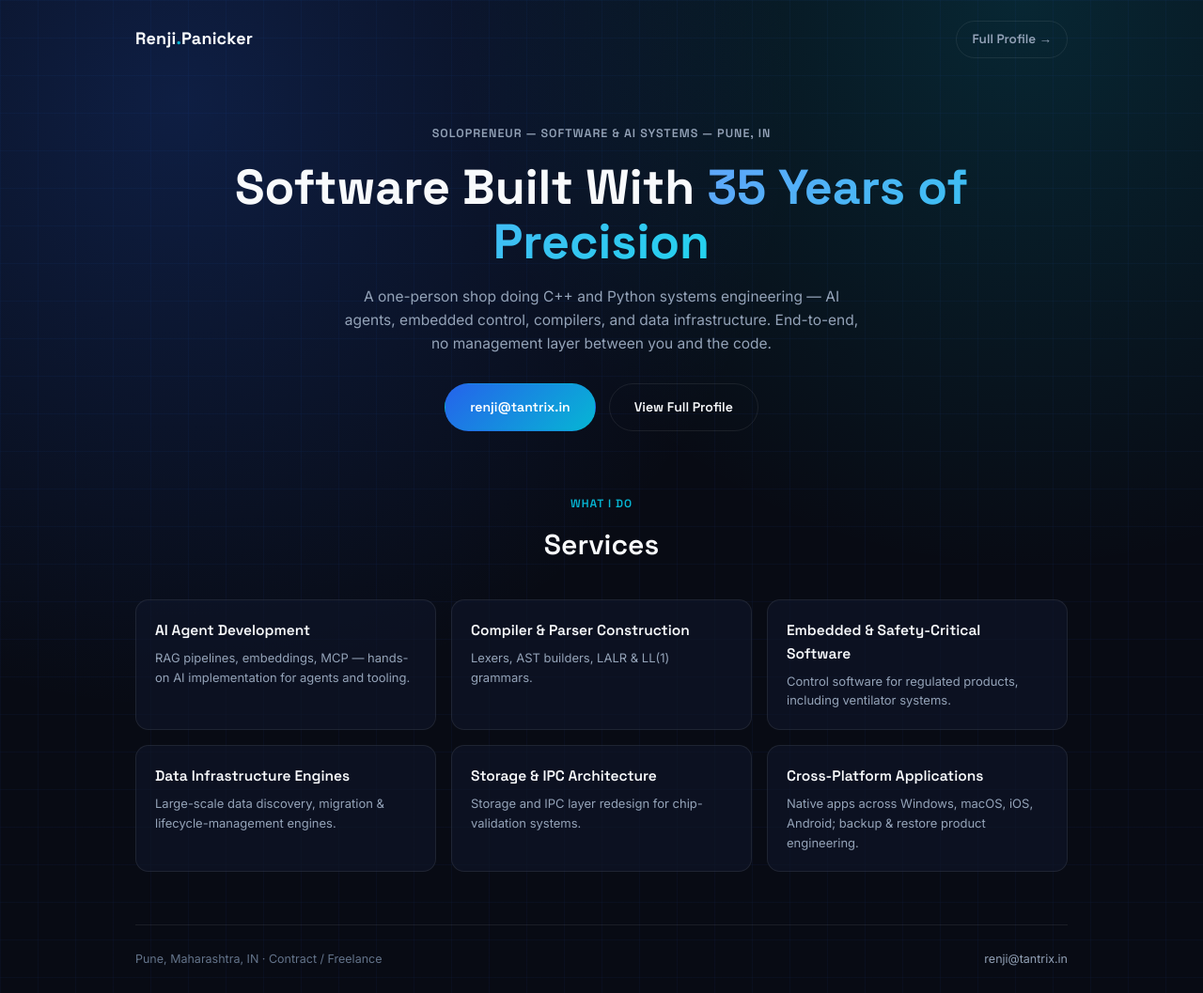
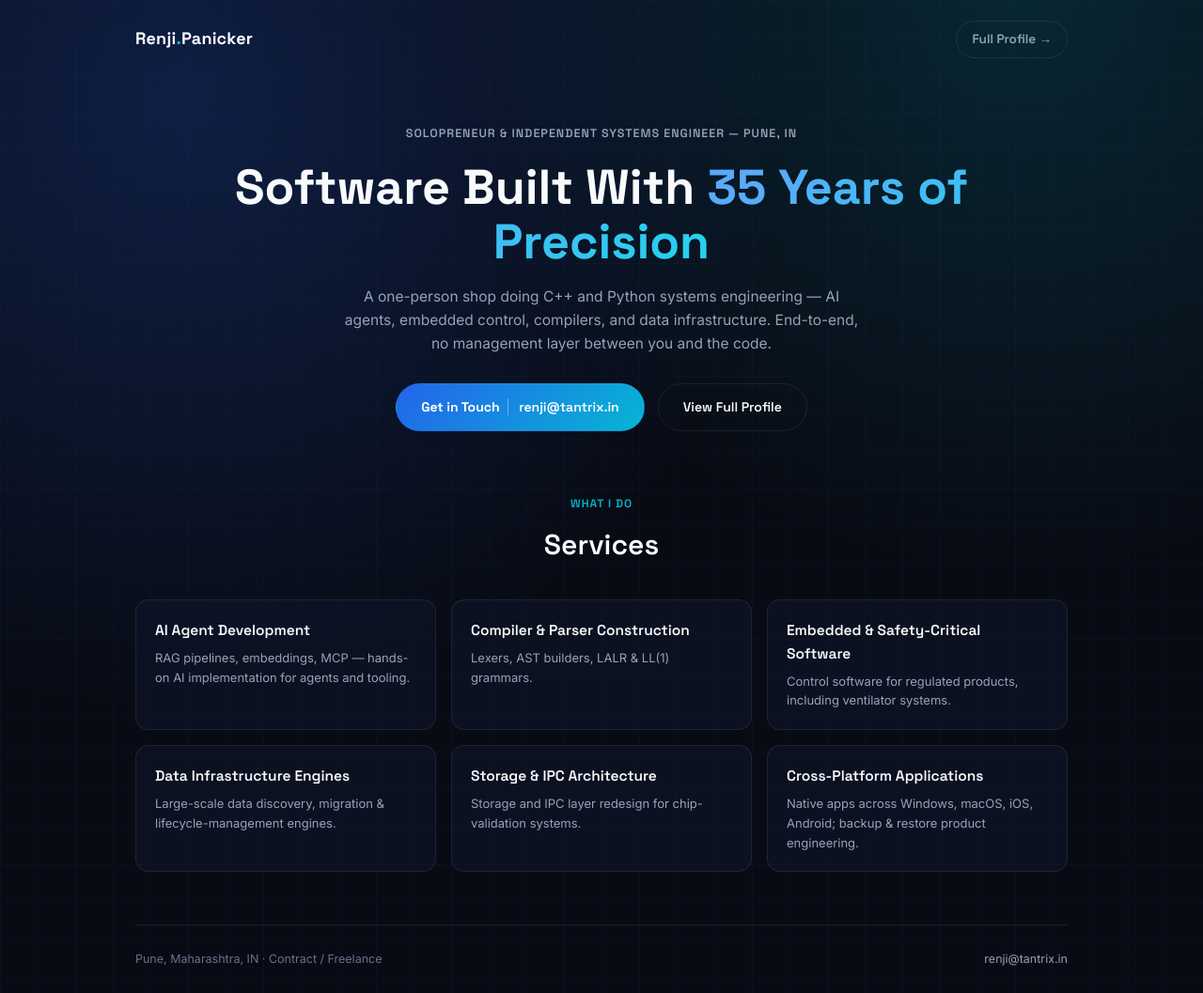
Before and after one commit to TantrixAuto/website, a plain HTML site: page index.html in a window 1280 px wide. Shown: the whole page at 94% size. Drawn offline with Linux system fonts and the light colour scheme.

Commit message:
Combine solopreneur/independent engineer framing, add CTA label to email badge
Co-Authored-By: Claude Sonnet 5 <noreply@anthropic.com>
Claude-Session: https://claude.ai/code/session_017Qb8eawcKpeF5HKxew314z

```diff
--- a/index.html
+++ b/index.html
@@ -81,8 +81,9 @@
   .btn:hover{transform:translateY(-2px);}
   .btn-primary{background:var(--gradient); color:#fff;}
   .btn-secondary{border-color:var(--border); color:var(--text-primary);}
-  .email-badge{cursor:default; user-select:all;}
+  .email-badge{cursor:default;}
   .email-badge:hover{transform:none;}
+  .email-badge .cta-label{font-weight:700; margin-right:8px; padding-right:8px; border-right:1px solid rgba(255,255,255,0.35);}
 
   /* ---------- services ---------- */
   section.services{padding:12px 0 56px;}
@@ -133,11 +134,11 @@
   </header>
 
   <section class="hero">
-    <div class="eyebrow">Solopreneur — Software &amp; AI Systems — Pune, IN</div>
+    <div class="eyebrow">Solopreneur &amp; Independent Systems Engineer — Pune, IN</div>
     <h1>Software Built With <span class="gradient-text">35 Years of Precision</span></h1>
     <p>A one-person shop doing C++ and Python systems engineering — AI agents, embedded control, compilers, and data infrastructure. End-to-end, no management layer between you and the code.</p>
     <div class="cta-row">
-      <span class="btn btn-primary email-badge">renji@tantrix.in</span>
+      <span class="btn btn-primary email-badge"><span class="cta-label">Get in Touch</span> renji@tantrix.in</span>
       <a class="btn btn-secondary" href="profile.html">View Full Profile</a>
     </div>
   </section>
```
